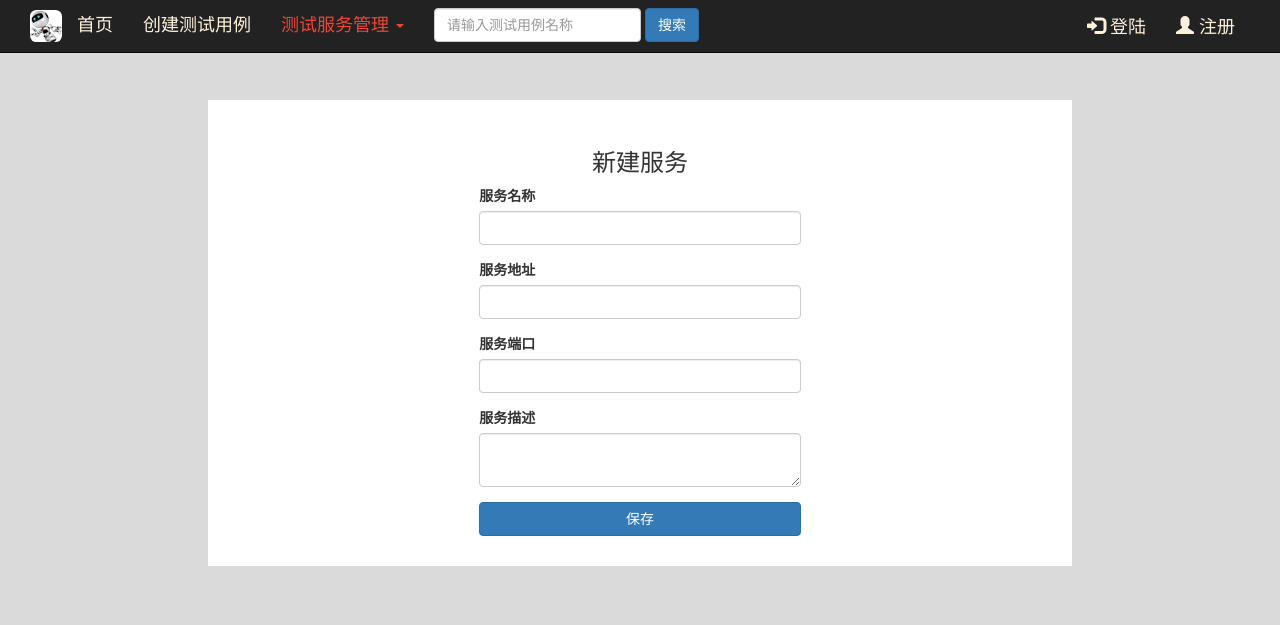
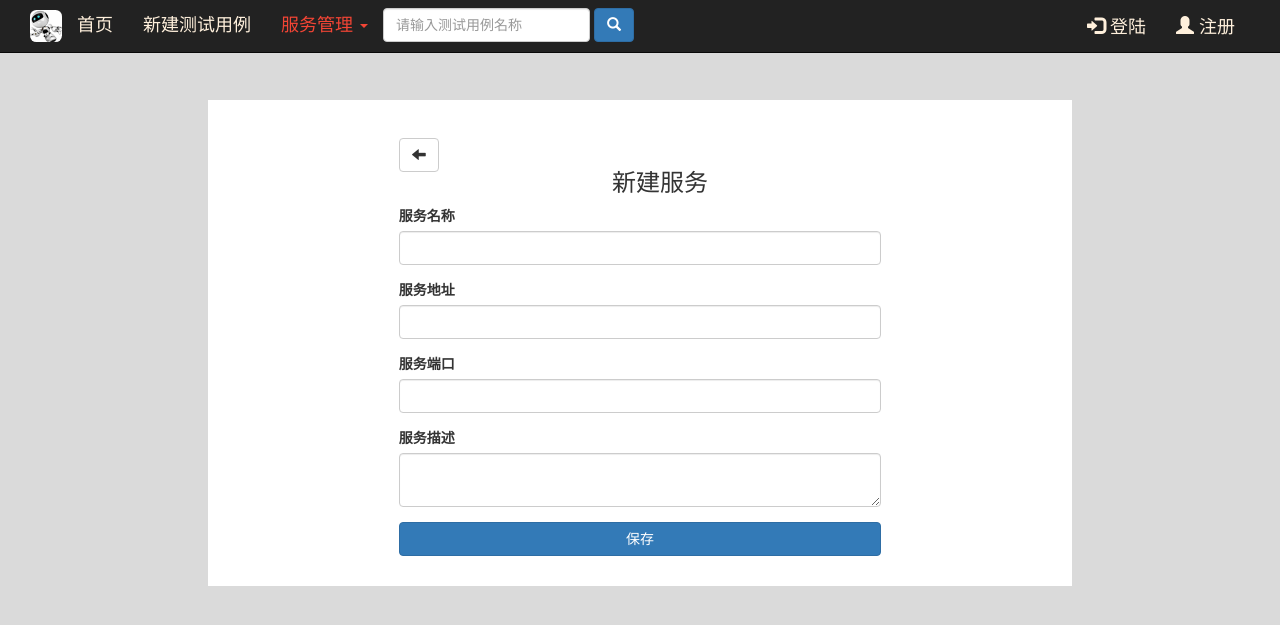
Before and after one commit to yinuo100823/Family-AutoTest, a Flask app: page /service/create/ in a window 1280 px wide. Shown: the top 625 px of the page. Run offline with Flask 2, Linux system fonts and the light colour scheme; the visitor is signed in with stand-in values (Sample User, id 1); some libraries are stand-ins or nearby versions.

Commit message:
详情页和新建页面增加返回按钮

```diff
--- a/app/services/views.py
+++ b/app/services/views.py
@@ -15,6 +15,8 @@ from flasky import logging
 
 from . import services
 
+select = "服务管理"
+
 
 @services.route("/service/list")
 def service_list():
@@ -31,7 +33,7 @@ def service_list():
     else:
         search = and_(Service.creater_id == user_id)
     services = Service.query.filter(search).order_by(Service.update_time.desc())
-    return render_template("services/list.html", services=services, select="测试服务管理")
+    return render_template("services/list.html", services=services, select=select)
 
 
 @services.route("/services/<id>/info", methods=["GET", "POST"])
@@ -52,7 +54,7 @@ def service_info(id):
             form.host.data = service.host
             form.port.data = service.port
             form.desc.data = service.desc
-        return render_template("services/info.html", form=form, id=id, select="测试服务管理")
+        return render_template("services/info.html", form=form, id=id, select=select)
     else:
         return
 
@@ -73,7 +75,7 @@ def service_create():
         db.session.commit()
         return redirect(url_for(".service_list"))
     else:
-        return render_template("services/add.html", form=form, select="测试服务管理")
+        return render_template("services/add.html", form=form, select=select)
 
 
 @services.before_request
--- a/app/static/css/base.css
+++ b/app/static/css/base.css
@@ -7,6 +7,10 @@
 }
 .navbar.navbar-inverse.navbar-fixed-top .dropdown a,.dropdown-menu a{
     color: #f34535 !important;
+}
+
+.navbar.navbar-inverse.navbar-fixed-top .dropdown-menu a{
+    color: #080202 !important;
 }
 
 #content-body {
@@ -91,3 +95,7 @@ td.padding-0px {
     padding-left: 0 !important;
     padding-right: 0 !important;
 }
+
+form.navbar-form.navbar-left{
+    padding: 0;
+}
--- a/app/templates/base.html
+++ b/app/templates/base.html
@@ -15,7 +15,7 @@
     {% block head %}{% endblock %}
 </head>
 <body id="content-body">
-<nav class="side-navbar" id="navbar"></nav>
+{#<nav class="side-navbar" id="navbar"></nav>#}
 {#顶部导航   navbar-fixed-top#}
 <nav class="navbar navbar-inverse navbar-fixed-top" role="navigation">
     <a class="navbar-brand" href="#">
@@ -38,29 +38,29 @@
                     <a href="">首页</a>
                 </li>
                 <li>
-                    <a href="{{ url_for("case.case_create") }}">创建测试用例</a>
+                    <a href="{{ url_for("case.case_create") }}">新建测试用例</a>
                 </li>
                 <li class="dropdown">
                     <a href="#" class="dropdown-toggle" data-toggle="dropdown">
                         {% if select%}
                             {{ select }}
                         {% else %}
-                            请选择你要操作的列表
+                            选择菜单
                         {% endif %}
                         <strong class="caret"></strong>
                     </a>
                 <ul class="dropdown-menu">
                     <li>
-                         <a href="{{ url_for('home.index') }}">测试平台首页</a>
+                         <a href="{{ url_for('home.index') }}">平台首页</a>
                     </li>
                     <li>
-                         <a href="{{ url_for('case.case_list') }}">测试用例管理</a>
+                         <a href="{{ url_for('case.case_list') }}">用例管理</a>
                     </li>
                     <li>
-                         <a href="{{ url_for('interface.interface_list') }}">测试接口管理</a>
+                         <a href="{{ url_for('interface.interface_list') }}">接口管理</a>
                     </li>
                     <li>
-                         <a href="{{ url_for('services.service_list') }}">测试服务管理</a>
+                         <a href="{{ url_for('services.service_list') }}">服务管理</a>
                     </li>
 
                 </ul>
@@ -70,7 +70,9 @@
                 <div class="form-group">
                     <input type="text" class="form-control" name="name" placeholder="请输入测试用例名称"/>
                 </div>
-                <button type="submit" class="btn btn-default btn-primary">搜索</button>
+                <button type="submit" class="btn btn-default btn-primary">
+                    <span class="glyphicon glyphicon-search" aria-hidden="true"></span>
+                </button>
             </form>
 
             <ul class="nav navbar-nav navbar-right">
--- a/app/templates/interface/list.html
+++ b/app/templates/interface/list.html
@@ -23,7 +23,7 @@
         </tr>
         </thead>
         <tbody>
-        {% for interface in interfaces  %}
+        {% for interface in interfaces %}
             <tr class="tr-td">
                 <td class="td">{{ interface.id }}</td>
                 <td class="td">{{ interface.service.name }}（{{ interface.service.host }}）</td>
--- a/app/templates/services/add.html
+++ b/app/templates/services/add.html
@@ -4,7 +4,15 @@
     {#    <link rel="stylesheet" href="{{ url_for('static',filename='css/login.css') }}">#}
 {% endblock %}
 {% block main %}
-    <div class="content-box-40">
+    <div class="content-box-60">
+        <form class="navbar-form navbar-left" role="search" action="{{ url_for('services.service_list') }}">
+            <div class="form-group btn-right">
+                <button type="submit" class="btn btn-default">
+                        <span class="glyphicon glyphicon-arrow-left" aria-hidden="true"></span>
+                </button>
+            </div>
+        </form>
+        <br>
         <h3 class="page-title">新建服务</h3>
         <form action="{{ url_for('services.service_create') }}" method="post">
             <div class="form-container">
```
Also changed, not shown: app/templates/case/add.html (+9 -1 lines), app/templates/case/info.html (+8 -0 lines), app/templates/interface/add.html (+9 -1 lines), app/templates/interface/info.html (+9 -1 lines), app/templates/services/info.html (+9 -1 lines).
